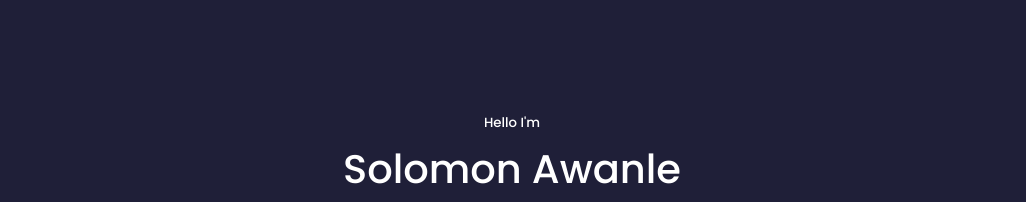
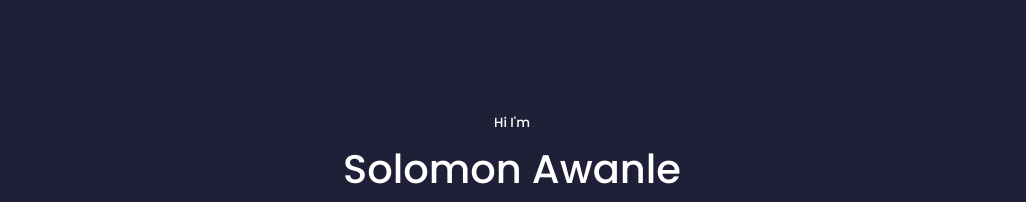
Before and after one commit to ASO-CODE/My-Portfolio-Site, a React (Create React App) app: page / in a window 1280 px wide. Shown: the top 202 px of the page, without its empty margins (128-1154 px from the left). Built offline with nearby package versions, Linux system fonts and the light colour scheme.

Commit message:
New Commit

```diff
--- a/src/components/header/Header.jsx
+++ b/src/components/header/Header.jsx
@@ -56,7 +56,7 @@ const Header = () => {
   return (
     <header id="home">
       <div className="container header__container">
-        <h5>Hello I'm</h5>
+        <h5>Hi I'm</h5>
         <h1>
           <AnimatedLetters
             letterClass={letterClass}
```
